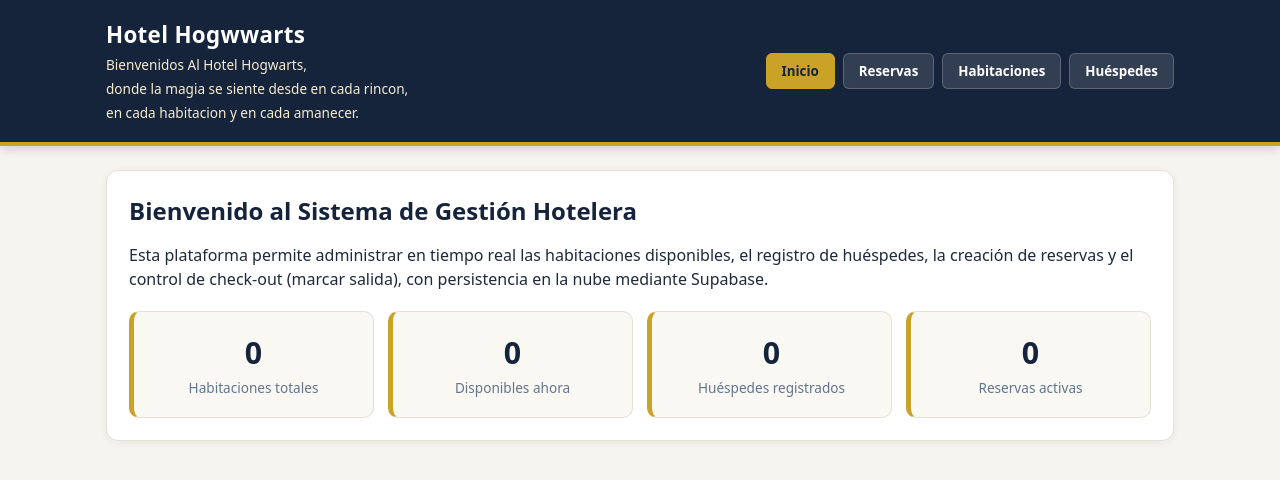
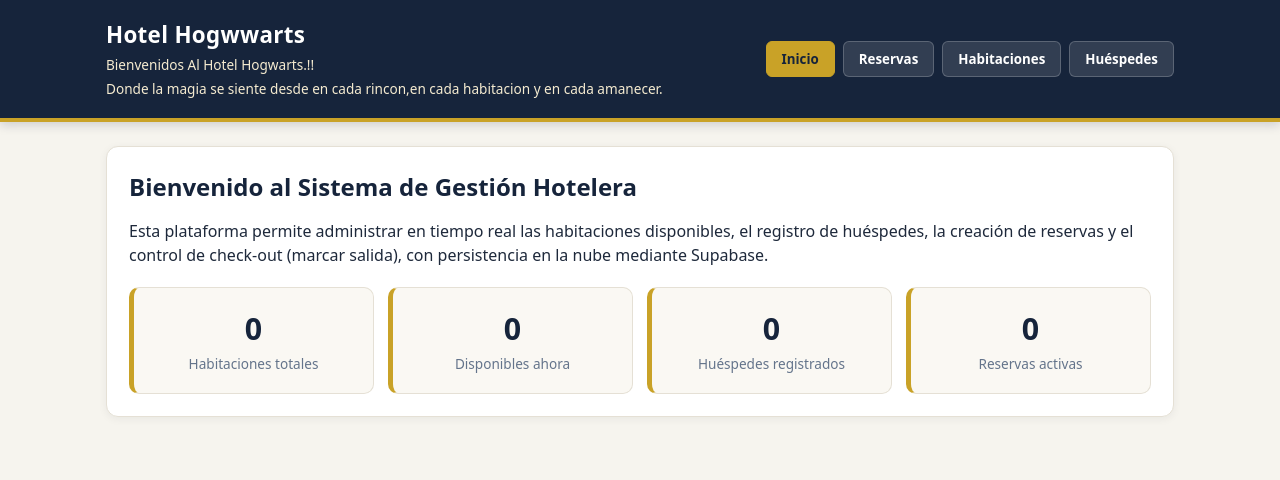
Before and after one commit to mfretes000-web/HogwarsHotel, a website: page public/index.html in a window 1280 px wide. Drawn offline with Linux system fonts and the light colour scheme; no server answers.

Commit message:
Update index.html

```diff
--- a/public/index.html
+++ b/public/index.html
@@ -11,9 +11,8 @@
     <div class="container nav-content">
       <div class="brand">
         <h1>Hotel Hogwwarts</h1>
-        <span>Bienvenidos Al Hotel Hogwarts, <br>
-          donde la magia se siente desde en cada rincon,<br>
-        en cada habitacion y en cada amanecer.</span>
+        <span>Bienvenidos Al Hotel Hogwarts.!! <br>
+          Donde la magia se siente desde en cada rincon,en cada habitacion y en cada amanecer.</span>
       </div>
       <nav class="nav-links">
         <button class="nav-btn active" data-section="inicio">Inicio</button>
```
